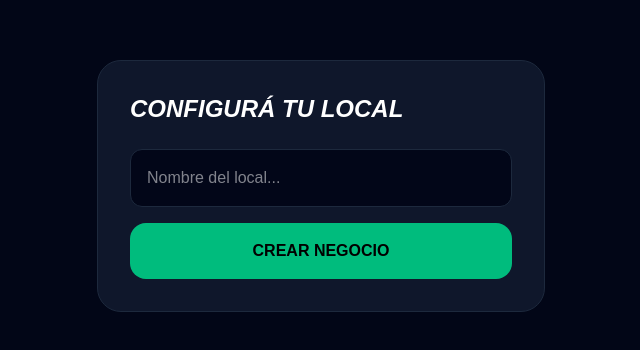
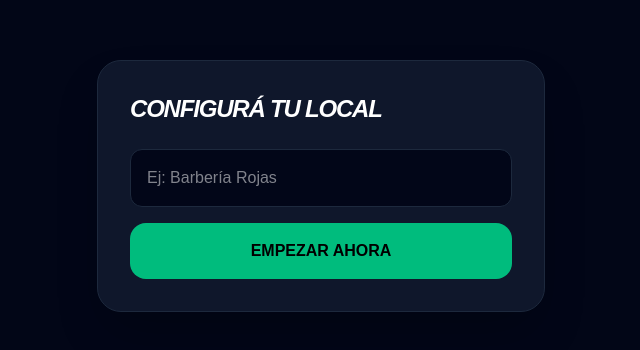
Before and after one commit to Vale-G/turnos-saas, a Next.js app: page /setup-negocio in a window 1280 px wide. Shown: the part 214-564 px from the top of the page, without its empty margins (319-959 px from the left). Built offline with nearby package versions, Linux system fonts and the light colour scheme; no server answers.

Commit message:
Fix: Generando slug para el negocio y solucionando error de base de datos

```diff
--- a/app/setup-negocio/page.tsx
+++ b/app/setup-negocio/page.tsx
@@ -6,8 +6,19 @@ import { useRouter } from 'next/navigation'
 export default function SetupNegocio() {
   const [nombre, setNombre] = useState('')
   const [loading, setLoading] = useState(false)
-  const [errorInfo, setErrorInfo] = useState<string | null>(null) // Para ver el error rojo
+  const [errorInfo, setErrorInfo] = useState<string | null>(null)
   const router = useRouter()
+
+  // Función para crear el slug (ej: "Pelu de Valen" -> "pelu-de-valen")
+  const createSlug = (text: string) => {
+    return text
+      .toString()
+      .toLowerCase()
+      .trim()
+      .replace(/\s+/g, '-')     // Reemplaza espacios con -
+      .replace(/[^\w-]+/g, '')  // Quita caracteres especiales
+      .replace(/--+/g, '-');    // Quita guiones dobles
+  }
 
   const handleCreate = async (e: React.FormEvent) => {
     e.preventDefault()
@@ -21,11 +32,14 @@ export default function SetupNegocio() {
         return;
     }
 
-    // Insertar Negocio
+    const slug = createSlug(nombre);
+
+    // Insertar Negocio con SLUG
     const { data: negocio, error: errNegocio } = await supabase
       .from('Negocio')
       .insert([{
         nombre: nombre,
+        slug: slug, // <-- Agregamos el campo que faltaba
         dueno_id: user.id,
         plan: 'trial',
         estado_plan: 'activo'
@@ -33,7 +47,7 @@ export default function SetupNegocio() {
       .select().single()
 
     if (errNegocio) {
-      setErrorInfo(`Error en Tabla Negocio: ${errNegocio.message} - ${errNegocio.details}`);
+      setErrorInfo(`Error: ${errNegocio.message}`);
       setLoading(false);
       return;
     }
@@ -45,7 +59,7 @@ export default function SetupNegocio() {
       .eq('id', user.id)
 
     if (errPerfil) {
-      setErrorInfo(`Error en Tabla Perfiles: ${errPerfil.message}`);
+      setErrorInfo(`Error Perfil: ${errPerfil.message}`);
     } else {
       router.push('/dashboard')
     }
@@ -54,11 +68,11 @@ export default function SetupNegocio() {
 
   return (
     <div className="min-h-screen bg-[#020617] flex items-center justify-center p-6">
-      <div className="bg-slate-900 p-8 rounded-3xl border border-slate-800 w-full max-w-md">
-        <h1 className="text-2xl font-black text-white mb-6 uppercase italic">Configurá tu Local</h1>
+      <div className="bg-slate-900 p-8 rounded-3xl border border-slate-800 w-full max-w-md shadow-2xl">
+        <h1 className="text-2xl font-black text-white mb-6 uppercase italic tracking-tighter">Configurá tu Local</h1>
 
         {errorInfo && (
-          <div className="bg-red-500/10 border border-red-500 text-red-500 p-4 rounded-xl mb-4 text-sm font-mono">
+          <div className="bg-red-500/10 border border-red-500 text-red-500 p-4 rounded-xl mb-4 text-xs font-mono break-words">
             {errorInfo}
           </div>
         )}
@@ -66,13 +80,13 @@ export default function SetupNegocio() {
         <form onSubmit={handleCreate} className="space-y-4">
           <input
             required
-            className="w-full bg-slate-950 border border-slate-800 rounded-xl p-4 text-white"
-            placeholder="Nombre del local..."
+            className="w-full bg-slate-950 border border-slate-800 rounded-xl p-4 text-white focus:border-emerald-500 outline-none transition-all"
+            placeholder="Ej: Barbería Rojas"
             value={nombre}
             onChange={(e) => setNombre(e.target.value)}
           />
-          <button type="submit" disabled={loading} className="w-full bg-emerald-500 text-black font-black py-4 rounded-2xl uppercase">
-            {loading ? 'Guardando...' : 'Crear Negocio'}
+          <button type="submit" disabled={loading} className="w-full bg-emerald-500 text-black font-black py-4 rounded-2xl uppercase hover:bg-emerald-400 transition-colors disabled:opacity-50">
+            {loading ? 'Creando...' : 'Empezar ahora'}
           </button>
         </form>
       </div>
```
